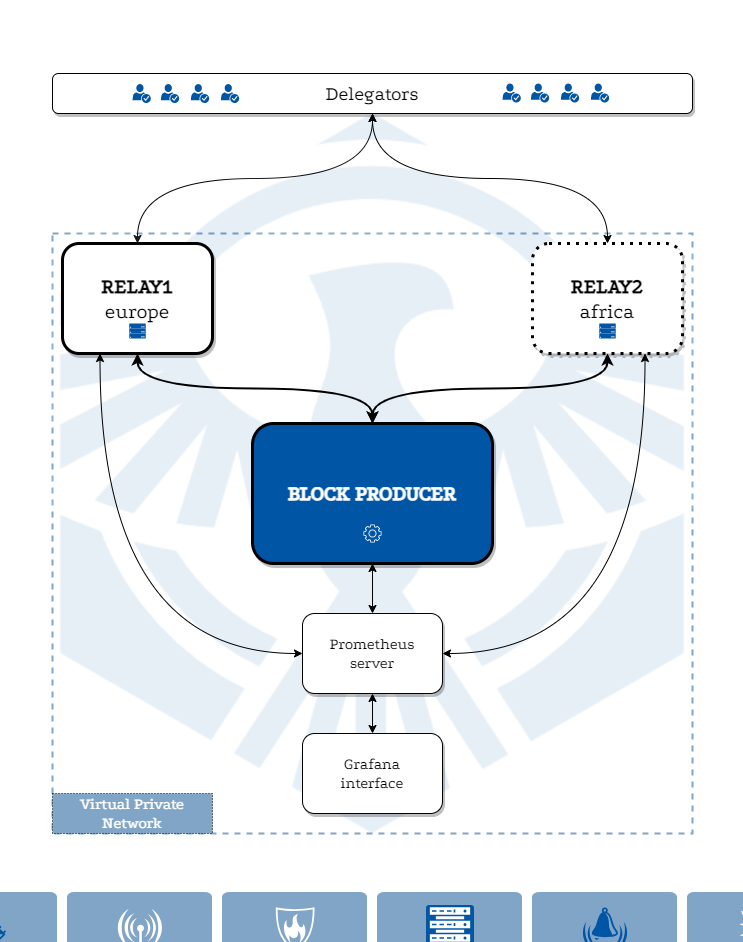
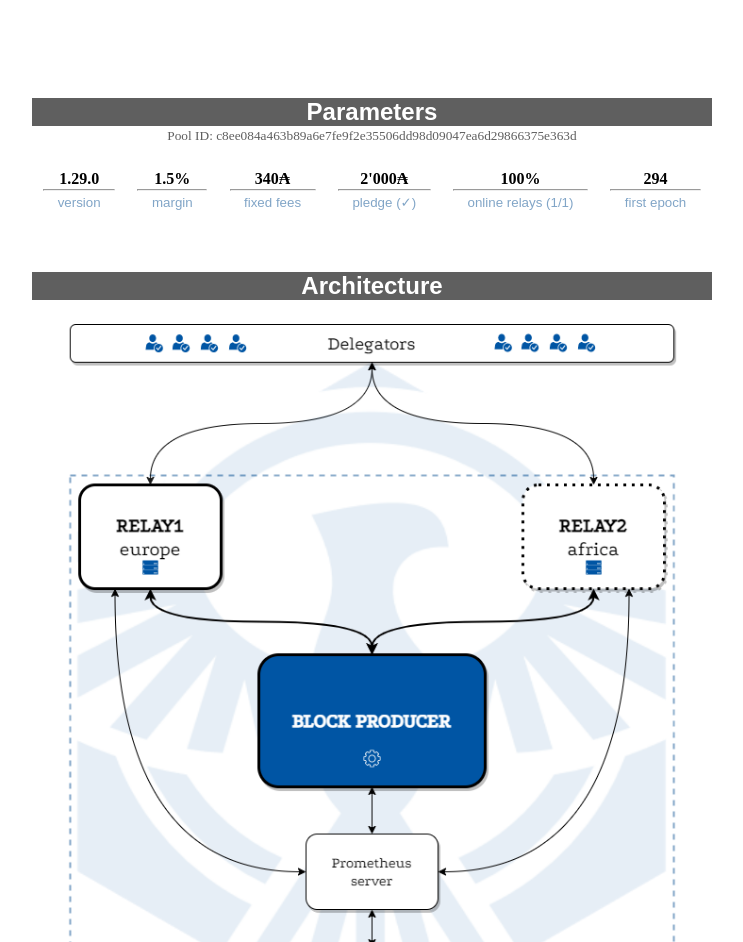
Before and after one commit to adapools/adapools.github.io, a plain HTML site: page tsar.html in a window 1280 px wide. Shown: the part 334-1276 px from the top of the page, without its empty margins (268-1011 px from the left). Drawn offline with Linux system fonts and the light colour scheme; a web font is replaced by a local one.

Commit message:
Ajout d'éléments et reprise graphique/layout

```diff
--- a/main.css
+++ b/main.css
@@ -10,21 +10,17 @@ body {
 }
 
 main {
-  padding: 20px;
-  flex-grow: 1;
-  flex-shrink: 0;
-  flex-basis: auto;
-}
+  padding: 1rem;
+  flex: 1 1 auto;
 
-header,
-footer {
-  flex-grow: 0;
-  flex-shrink: 0;
-  flex-basis: auto;
-  padding: 20px;
+  display: flex;
+  flex-direction: row;
 }
 
 footer {
+  flex: 1 1 auto;
+  padding: 1rem;
+
   background-color: #0055a4;
   color: white;
   height: 100px;
@@ -44,18 +40,31 @@ footer a {
   text-decoration: none;
 }
 
+header {
+  flex: 1 1 auto;
+  margin: 5rem;
+}
+
 #badges {
+  flex: 1 1 auto;
+  max-width: 680px;
   margin: 0 auto;
+}
+
+#badges-list {
   display: flex;
   flex-direction: row;
   flex-wrap: wrap;
   justify-content: space-between;
+  align-items: flex-end;
+  align-content: flex-start;
 }
 
-#badges .badge {
+#badges-list .badge {
   flex-grow: 1;
   flex-shrink: 1;
   flex-basis: 120px;
+
   margin: 0.3rem;
   padding: 0.3rem;
   text-align: center;
@@ -63,12 +72,65 @@ footer a {
   border-radius: 5%;
 }
 
-#badges .badge .illustration {
+#badges-list .badge .illustration {
   margin: 0.5rem;
 }
 
-#introduction {
-  padding: 3rem;
+#parameters {
+  flex: 1 1 auto;
+  max-width: 680px;
+  margin: 0 auto;
+}
+
+#parameters-list {
+  display: flex;
+  flex-direction: row;
+  flex-wrap: wrap;
+  justify-content: space-between;
+  align-items: flex-end;
+  align-content: flex-start;
+}
+
+#parameters-list .illustration img {
+  width: 100%;
+  max-width: 762px;
+  height: auto;
+}
+
+#parameters-list .parameter {
+  flex-grow: 1;
+  flex-shrink: 1;
+  flex-basis: auto;
+
+  margin: 0.3rem;
+  padding: 0.3rem;
+  text-align: center;
+  border-radius: 5%;
+}
+
+#parameters-list .parameter hr {
+  margin: 0.1rem;
+}
+
+#parameters-list .parameter small {
+  font-family: "GFS Neohellenic", sans-serif;
+  color: #81a5c7;
+}
+
+#parameters-list .parameter .illustration {
+  margin: 0.5rem;
+}
+
+#architecture {
+  flex: 1 1 auto;
+  max-width: 680px;
+  margin: 0 auto;
+}
+
+#architecture .illustration img {
+  width: 100%;
+  max-width: 762px;
+  height: auto;
 }
 
 .font1 {
@@ -83,9 +145,22 @@ footer a {
   background-color: #0055a4;
 }
 
+.bg-gray {
+  background-color: #5f5f5f;
+}
+
 .color-frenchblue {
   color: #0055a4;
+}
+.color-gray {
+  color: #5f5f5f;
 }
 .color-white {
   color: #fff;
 }
+
+@media (max-width: 800px) {
+  main {
+    flex-direction: column;
+  }
+}
--- a/tsar.html
+++ b/tsar.html
@@ -24,32 +24,83 @@
   </head>
 
   <body>
-    <header style="text-align: center">
+    <header>
+      <section id="main-title" style="text-align: center">
         <img
           src="./images/condor-emblem-hexagon-blue.svg"
           width="128"
           height="128"
         />
-      <div style="white-space: nowrap; font-size: 0.8rem">
-        Pool ID: c8ee084a463b89a6e7fe9f2e35506dd98d09047ea6d29866375e363d
-      </div>
-      <div style="margin-top: 5rem"></div>
+        <div style="margin-top: 2rem"></div>
         <h1 class="font1 color-frenchblue" style="font-size: 2.5rem; margin: 0">
           [TSAR] The Tsar Pool
         </h1>
         <div class="font2" style="font-size: 1.5rem">
           A noble and reliable stake pool
         </div>
+      </section>
     </header>
 
     <main>
-      <section id="introduction" style="text-align: center">
-        <div>
+      <section id="parameters" style="text-align: center">
+        <h2
+          class="font1 bg-gray color-white"
+          style="margin-bottom: 0; padding-bottom: 0"
+        >
+          Parameters
+        </h2>
+        <small class="color-gray">
+          Pool ID: c8ee084a463b89a6e7fe9f2e35506dd98d09047ea6d29866375e363d
+        </small>
+        <div id="parameters-list" style="text-align: center; margin-top: 1rem">
+          <div class="parameter">
+            <span style="font-weight: bold">1.29.0</span>
+            <hr />
+            <small>version</small>
+          </div>
+          <div class="parameter">
+            <span style="font-weight: bold">1.5%</span>
+            <hr />
+            <small>margin</small>
+          </div>
+          <div class="parameter">
+            <span style="font-weight: bold">340₳</span>
+            <hr />
+            <small>fixed fees</small>
+          </div>
+          <div class="parameter">
+            <span style="font-weight: bold">2'000₳</span>
+            <hr />
+            <small>pledge (✓)</small>
+          </div>
+          <div class="parameter">
+            <span style="font-weight: bold">100%</span>
+            <hr />
+            <small>online relays (1/1)</small>
+          </div>
+          <div class="parameter">
+            <span style="font-weight: bold">294</span>
+            <hr />
+            <small>first epoch</small>
+          </div>
+        </div>
+      </section>
+    </main>
+
+    <main>
+      <!--  -->
+      <section id="architecture" style="text-align: center">
+        <h2 class="font1 bg-gray color-white">Architecture</h2>
+        <div class="illustration" style="margin-top: 1.5rem">
           <img src="./images/tsar.drawio.png" />
         </div>
       </section>
       <!--  -->
-      <section id="badges" class="font1 color-white">
+    </main>
+
+    <main style="margin: 3rem 0">
+      <section id="badges">
+        <div id="badges-list" class="font1 color-white">
           <div class="badge">
             <div class="illustration">
               <img src="./images/circuitry.svg" width="48" height="48" />
@@ -138,6 +189,7 @@
             </div>
             VPN network
           </div>
+        </div>
       </section>
       <!--  -->
     </main>
```
Lines whose indentation alone changed are shown as unchanged.
